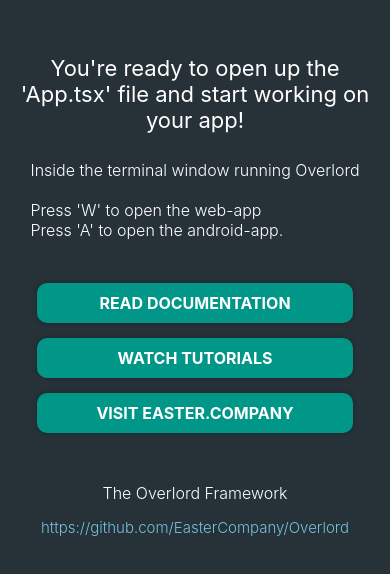
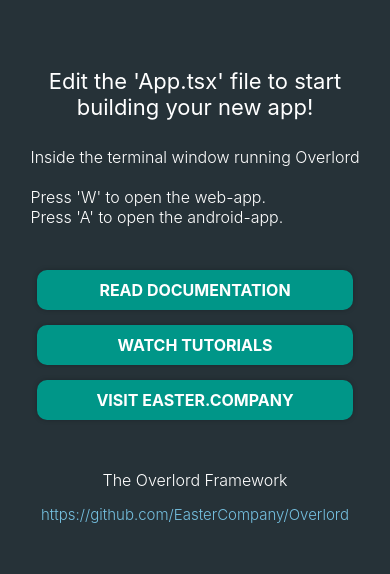
Before and after one commit to EasterCompany/Overlord-1.2-Native-Client-Template, a React Native app: screen / in a window 390 px wide. Shown: the part 132-706 px from the top of the page. Built offline with nearby package versions, Linux system fonts and the light colour scheme.

Commit message:
Updated landing page

```diff
--- a/App.tsx
+++ b/App.tsx
@@ -11,12 +11,12 @@
   <StatusBar style="auto" />
   <View style={styles.view}>
     <Text style={styles.normalHeader}>
-      You're ready to open up the 'App.tsx' file and start working on your app!
+      Edit the 'App.tsx' file to start building your new app!
     </Text>
 
     <Text style={styles.text}>
       Inside the terminal window running Overlord{'\n\n'}
-      Press 'W' to open the web-app{'\n'}
+      Press 'W' to open the web-app.{'\n'}
       Press 'A' to open the android-app.{'\n\n'}
     </Text>
 
--- a/package.json
+++ b/package.json
@@ -8,8 +8,8 @@
     "web": "expo start --web",
     "ios": "expo start --ios",
     "android": "expo start --android",
-    "build": "expo build:web && rm -rf ../../static/new_overlord_client && mkdir -p ../../static/new_overlord_client && mv -i web-build/index.html web-build/index && mv -uf web-build/* ../../static/new_overlord_client",
-    "build-all": "expo build",
+    "build": "expo build:web && rm -rf ../../static/app-name && mkdir -p ../../static/app-name && mv -i web-build/index.html web-build/index && mv -uf web-build/* ../../static/app-name",
+    "build-all": "expo build && rm -rf ../../static/app-name && mkdir -p ../../static/app-name && mv -i web-build/index.html web-build/index && mv -uf web-build/* ../../static/app-name",
     "build-ios": "expo build:ios",
     "build-android": "expo build:android"
   },
```
